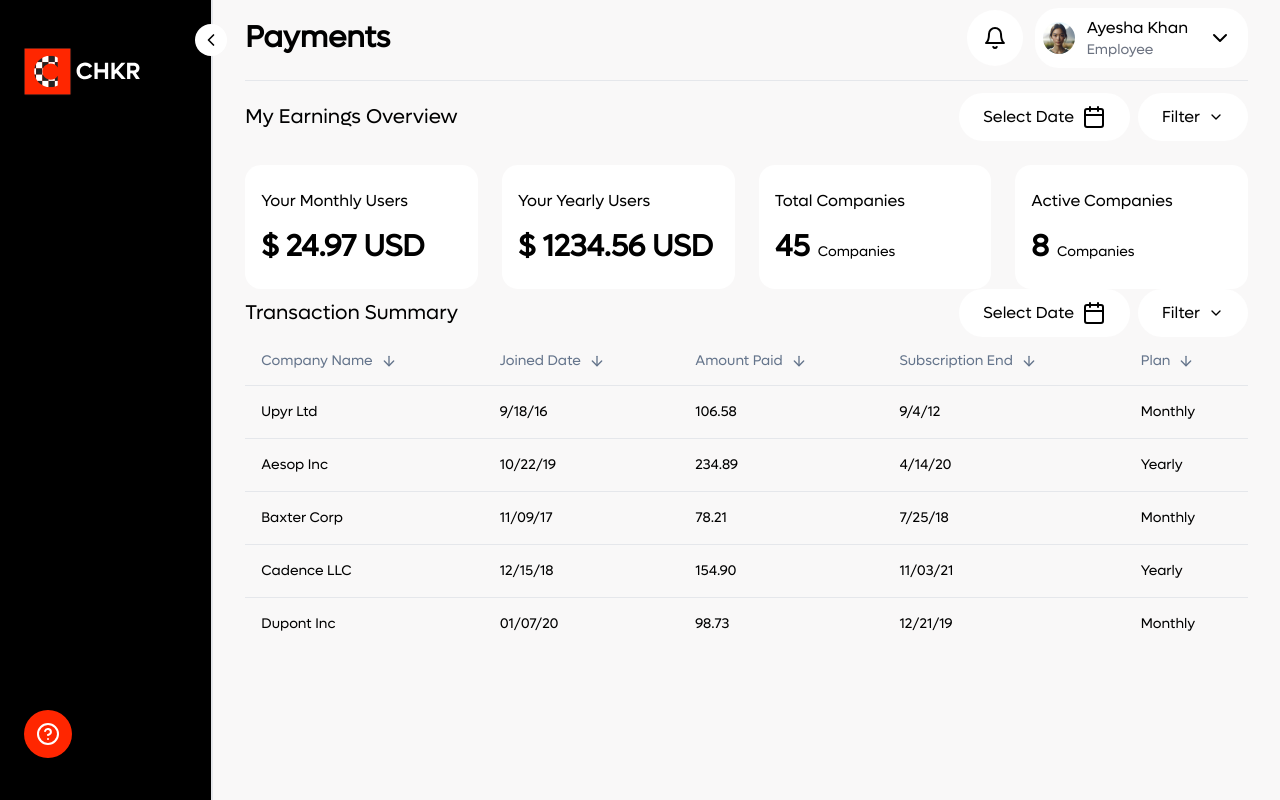
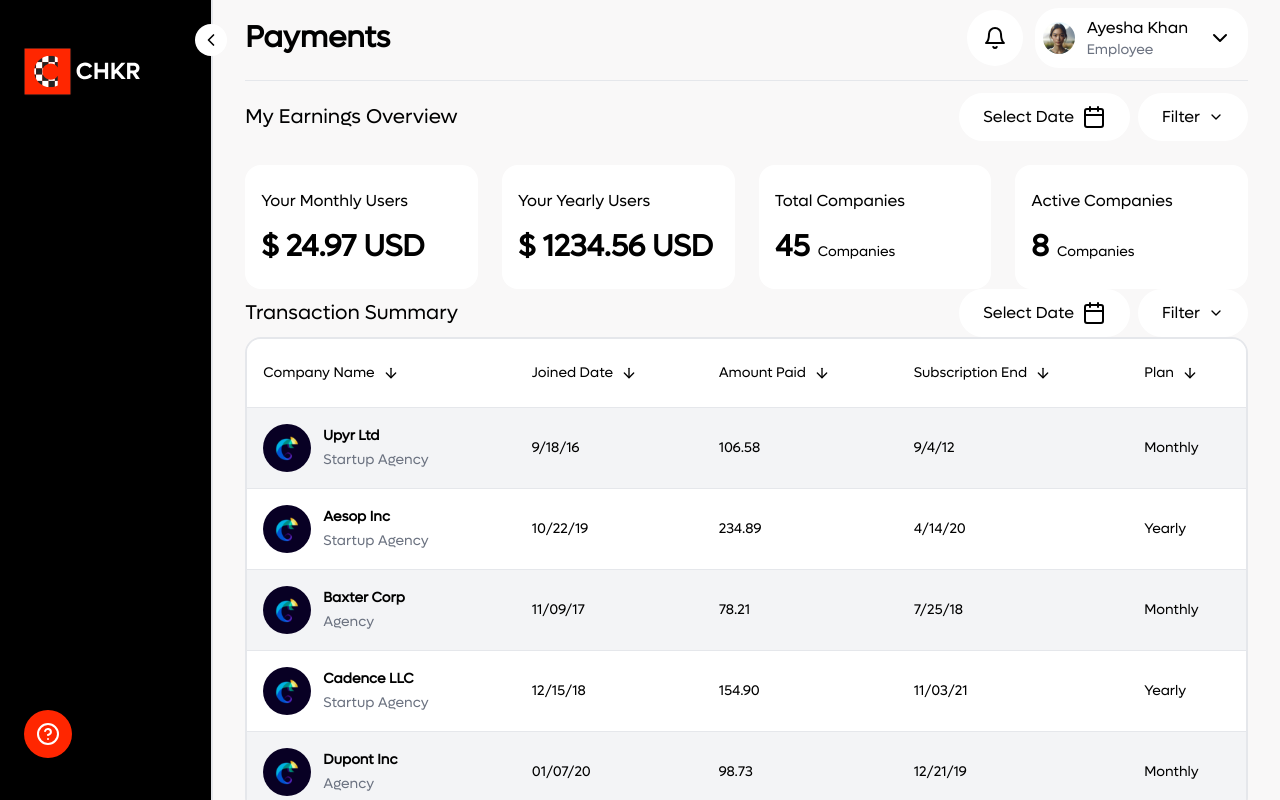
Before and after one commit to abrauf18/chkr, a Next.js app: page /super-admin/subscription in a window 1280 px wide. Built offline with nearby package versions, Linux system fonts and the light colour scheme.

Commit message:
feat: changed styling and ad pagination

```diff
--- a/components/modules/super-admin/subscription/subscription-list.tsx
+++ b/components/modules/super-admin/subscription/subscription-list.tsx
@@ -1,83 +1,93 @@
-import React from 'react'
+'use client'
+import React, { useState } from 'react';
 import {
   Table,
   TableBody,
-  TableCaption,
   TableCell,
   TableHead,
   TableHeader,
   TableRow,
-} from "@/components/ui/table"
+} from "@/components/ui/table";
+import {
+  Pagination,
+  PaginationContent,
+  PaginationItem,
+  PaginationLink,
+  PaginationNext,
+  PaginationPrevious,
+} from "@/components/ui/pagination";
 import { ArrowDown } from 'lucide-react';
+import Image from 'next/image';
 
 const companyData = [
-  {
-    companyName: "Upyr Ltd",
-    joinedDate: "9/18/16",
-    amountPaid: 106.58,
-    subscriptionEnd: "9/4/12",
-    plan: "Monthly",
-  },
-  {
-    companyName: "Aesop Inc",
-    joinedDate: "10/22/19",
-    amountPaid: 234.89,
-    subscriptionEnd: "4/14/20",
-    plan: "Yearly",
-  },
-  {
-    companyName: "Baxter Corp",
-    joinedDate: "11/09/17",
-    amountPaid: 78.21,
-    subscriptionEnd: "7/25/18",
-    plan: "Monthly",
-  },
-  {
-    companyName: "Cadence LLC",
-    joinedDate: "12/15/18",
-    amountPaid: 154.9,
-    subscriptionEnd: "11/03/21",
-    plan: "Yearly",
-  },
-  {
-    companyName: "Dupont Inc",
-    joinedDate: "01/07/20",
-    amountPaid: 98.73,
-    subscriptionEnd: "12/21/19",
-    plan: "Monthly",
-  },
+  { companyName: "Upyr Ltd", companyType: "Startup Agency", joinedDate: "9/18/16", amountPaid: 106.58, subscriptionEnd: "9/4/12", plan: "Monthly" },
+  { companyName: "Aesop Inc", companyType: "Startup Agency", joinedDate: "10/22/19", amountPaid: 234.89, subscriptionEnd: "4/14/20", plan: "Yearly" },
+  { companyName: "Baxter Corp", companyType: "Agency", joinedDate: "11/09/17", amountPaid: 78.21, subscriptionEnd: "7/25/18", plan: "Monthly" },
+  { companyName: "Cadence LLC", companyType: "Startup Agency", joinedDate: "12/15/18", amountPaid: 154.9, subscriptionEnd: "11/03/21", plan: "Yearly" },
+  { companyName: "Dupont Inc", companyType: "Agency", joinedDate: "01/07/20", amountPaid: 98.73, subscriptionEnd: "12/21/19", plan: "Monthly" },
+  { companyName: "Echo Solutions", companyType: "Tech Agency", joinedDate: "03/12/21", amountPaid: 213.45, subscriptionEnd: "09/14/21", plan: "Monthly" },
+  { companyName: "FusionWorks", companyType: "Consulting", joinedDate: "05/19/20", amountPaid: 345.60, subscriptionEnd: "12/01/20", plan: "Yearly" },
+  { companyName: "GigaTech", companyType: "Hardware", joinedDate: "07/25/18", amountPaid: 564.32, subscriptionEnd: "11/20/18", plan: "Monthly" },
+  { companyName: "Horizon Corp", companyType: "Finance", joinedDate: "11/30/19", amountPaid: 298.10, subscriptionEnd: "08/15/20", plan: "Yearly" },
+  { companyName: "Innovatech", companyType: "Startup Agency", joinedDate: "02/14/22", amountPaid: 120.00, subscriptionEnd: "07/30/22", plan: "Monthly" },
 ];
+
 export default function SubscriptionList() {
+  const [currentPage, setCurrentPage] = useState(1);
+  const itemsPerPage = 5;
+
+  const totalPages = Math.ceil(companyData.length / itemsPerPage);
+
+  const handleClickPage = (pageNumber: React.SetStateAction<number>) => {
+    setCurrentPage(pageNumber);
+  };
+
+  const handlePreviousPage = () => {
+    if (currentPage > 1) {
+      setCurrentPage(currentPage - 1);
+    }
+  };
+
+  const handleNextPage = () => {
+    if (currentPage < totalPages) {
+      setCurrentPage(currentPage + 1);
+    }
+  };
+
+  const startIndex = (currentPage - 1) * itemsPerPage;
+  const paginatedData = companyData.slice(startIndex, startIndex + itemsPerPage);
+
   return (
+    <div>
       <Table>
         <TableHeader>
-        <TableRow>
+          <TableRow className='bg-white'>
             <TableHead>
-            <div className='flex gap-2 items-center'>
+              <div className='flex gap-2 items-center text-black whitespace-nowrap py-6'>
                 Company Name
                 <ArrowDown className='w-4 h-4' />
               </div>
             </TableHead>
             <TableHead>
-            <div className='flex gap-2 items-center'>
+              <div className='flex gap-2 items-center text-black whitespace-nowrap'>
                 Joined Date
                 <ArrowDown className='w-4 h-4' />
               </div>
             </TableHead>
             <TableHead>
-            <div className='flex gap-2 items-center'>
+              <div className='flex gap-2 items-center text-black whitespace-nowrap'>
                 Amount Paid
                 <ArrowDown className='w-4 h-4' />
               </div>
             </TableHead>
             <TableHead>
-            <div className='flex gap-2 items-center'>
+              <div className='flex gap-2 items-center text-black whitespace-nowrap'>
                 Subscription End
                 <ArrowDown className='w-4 h-4' />
               </div>
             </TableHead>
             <TableHead>
-            <div className='flex gap-2 items-center'>
+              <div className='flex gap-2 items-center text-black whitespace-nowrap'>
                 Plan
                 <ArrowDown className='w-4 h-4' />
               </div>
@@ -85,19 +95,44 @@ export default function SubscriptionList() {
           </TableRow>
         </TableHeader>
         <TableBody>
-        {companyData.map((company, index) => (
-          <TableRow key={index}>
-            <TableCell>{company.companyName}</TableCell>
+          {paginatedData.map((company, index) => (
+            <TableRow key={index} className={index % 2 === 1 ? "bg-white" : "bg-gray-100"}>
+              <TableCell>
+                <div className='flex items-center gap-3'>
+                  <Image src='/images/companyLogo.svg' width={2} height={2} alt='companylogo' className='w-12 h-12' />
+                  <div className='flex flex-col gap-1'>
+                    <p className='text-black font-semibold whitespace-nowrap'>{company.companyName}</p>
+                    <p className='whitespace-nowrap text-gray-500 mobile:text-xs'>{company.companyType}</p>
+                  </div>
+                </div>
+              </TableCell>
               <TableCell>{company.joinedDate}</TableCell>
-            <TableCell> {/* Assuming amountPaid is a number, format as currency */}
-              {company.amountPaid.toFixed(2)}
-            </TableCell>
+              <TableCell>{company.amountPaid.toFixed(2)}</TableCell>
               <TableCell>{company.subscriptionEnd}</TableCell>
               <TableCell>{company.plan}</TableCell>
             </TableRow>
           ))}
         </TableBody>
       </Table>
-
-  )
+      <Pagination className="flex w-full justify-center items-center mt-4 bg-white rounded-2xl p-2 my-3">
+        <PaginationContent>
+          <PaginationItem>
+            <PaginationPrevious
+              onClick={() => handlePreviousPage()}
+            />
+          </PaginationItem>
+          {Array.from({ length: totalPages }, (_, i) => (
+            <PaginationItem key={i + 1}>
+              <PaginationLink onClick={() => handleClickPage(i + 1)}>
+                {i + 1}
+              </PaginationLink>
+            </PaginationItem>
+          ))}
+          <PaginationItem>
+            <PaginationNext onClick={() => handleNextPage()} />
+          </PaginationItem>
+        </PaginationContent>
+      </Pagination>
+    </div>
+  );
 }
--- a/components/ui/table.tsx
+++ b/components/ui/table.tsx
@@ -6,7 +6,7 @@ const Table = React.forwardRef<
   HTMLTableElement,
   React.HTMLAttributes<HTMLTableElement>
 >(({ className, ...props }, ref) => (
-  <div className="relative w-full overflow-auto">
+  <div className="relative w-full overflow-auto rounded-2xl border-2">
     <table
       ref={ref}
       className={cn("w-full caption-bottom text-sm", className)}
```
Lines whose indentation alone changed are shown as unchanged.
